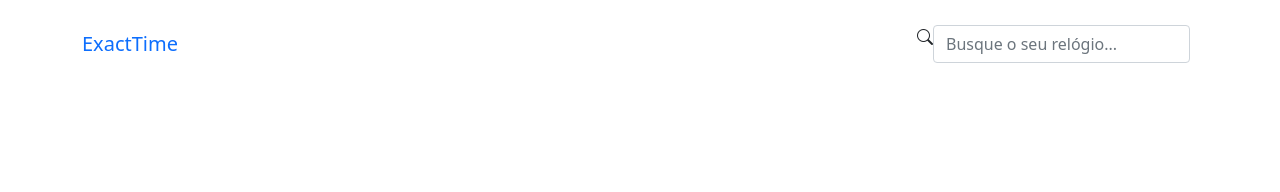
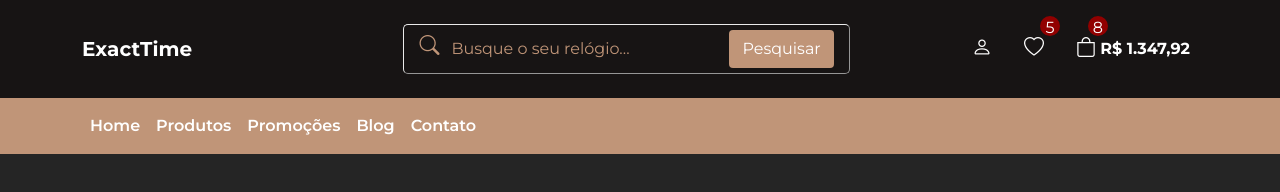
Before and after one commit to LeandroDukievicz/bootstrap5-exact-time-, a plain HTML site: page index.html in a window 1280 px wide. Drawn offline with nearby package versions, Linux system fonts and the light colour scheme.

Commit message:
FEAT - Complete the navbars of project

```diff
--- a/css/styles.css
+++ b/css/styles.css
@@ -1,3 +1,151 @@
-h1{
-    color:red;
+*{
+    font-family: 'Montserrat', sans-serif;
 }
+
+body{
+    background-color: #252525;
+}
+
+.primary-bg-color{
+    background-color: #171414;
+}
+
+.secondary-bg-color{
+    background-color: #C09578;
+}
+
+.light-bg-color{
+    background-color: #fcf5eb;
+}
+
+.dark-bg-color{
+    background-color: #101010;
+}
+
+.primary-color{
+    color: #C09578;
+}
+
+.secondary-color{
+    color:#626262;
+}
+
+.light-color{
+    color:#fcf5eb;
+}
+
+#navbar .navbar-nav{
+    flex-direction: row;
+    justify-content: end;
+}
+
+#navbar .navbar-nav li {
+    margin-left: 1em;
+}
+
+#navbar a,
+#navbar button{
+    color:#fff;
+}
+
+#navbar li {
+    position: relative;
+}
+
+#navbar i{
+    font-size: 20px;
+}
+
+#navbar span{
+    position: absolute;
+    top: -8px;
+    right: -8px;
+    width: 20px;
+    height: 20px;
+    border-radius: 50%;
+    color: #FFF;
+    background-color: #910000;
+    text-align: center;
+}
+
+#bag-item span{
+    left:20px;
+}
+
+.navbar-brand {
+    font-weight: 700;
+    width: 100%;
+    text-align: center;
+}
+
+@media (min-width: 768px){
+    .navbar-brand {
+        text-align: left;
+    }
+}
+
+#navbar-items {
+    justify-content: space-between;
+}
+
+@media (min-width: 768px) {
+    #navbar-items {
+        min-width: 80%;
+        display: flex;
+    }
+}
+
+#search-form {
+    width: 100%;
+    margin: 2em 0;
+}
+
+@media (min-width: 768px) {
+    #search-form {
+        width: 50%;
+        margin: 0;
+    }
+}
+
+#search-form {
+    border: 1px outset #eaeaea;
+    border-radius: 5px;
+    padding: 5px 15px;
+}
+
+#search-form input {
+    background-color: transparent;
+    border: none;
+    color: #fff;
+}
+
+#search-form input:focus{
+    box-shadow: 1px 1px #C09578;
+}
+
+#search-form input::placeholder {
+    color:#C09578;
+}
+
+
+
+#bottom-navbar-container .container {
+    justify-content: flex-end;
+
+}
+
+#bottom-navbar-container a {
+    font-weight: 600;
+    color:#fff;
+}
+#bottom-navbar-container a:hover{
+    transition: .5s;
+    letter-spacing: .1em;
+    color:#d5d5d5;
+}
+
+
+.navbar-toggler {
+    font-size: 2em;
+    color:#FFF
+}
--- a/index.html
+++ b/index.html
@@ -23,11 +23,68 @@
             <div id="navbar-items">
                 <div></div>
                 <form class="d-flex" id="search-form">
-                    <i class="bi bi-search primary color"></i>
-                    <input type="search" class="form-control me-2" placeholder="Busque o seu relógio...">
+                    <i class="bi bi-search primary-color"></i>
+                    <input type="search" class="form-control me-2 " placeholder="Busque o seu relógio..." aria-label="Search">
+                    <button class="btn secondary-bg-color" type="submit">Pesquisar</button>
                 </form>
+                <ul class="navbar-nav mb-2 mb-lg-0">
+                    <li class="nav-item">
+                        <a href="#" class="nav-link">
+                            <i class="bi bi-person"></i>
+                        </a>
+                    </li>
+                    <li class="nav-item">
+                        <a href="#" class="nav-link">
+                            <i class="bi bi-heart"></i>
+                        </a>
+                        <span class="qty-info ">5</span>
+                    </li>
+                    <li class="nav-item" id="bag-item">
+                        <a href="#" class="nav-link">
+                            <i class="bi bi-bag"></i>
+                            <b>R$ 1.347,92</b>
+                        </a>
+                        <span class="qty-info ">8</span>
+                    </li>
+                </ul>
             </div>
         </div>
     </nav>
+
+    <nav class="navbar navbar-expand-lg secondary-bg-color p-2" id="bottom-navbar-container">
+        <div class="container">
+            <button class="navbar-toggler" type="button"
+                data-bs-toggle="collapse"
+                data-bs-target="#bottom-navbar"
+                aria-controls="bottom-navbar"
+                aria-expanded="false"
+                aria-label="toggle navigation"
+                >
+                <i class="bi bi-list"></i>
+                </button>
+                <ul class="navbar-nav mb-2 mb-lg-0 collapse navbar-collapse" id="bottom-navbar">
+                    <li class="nav-item">
+                        <a href="#" class="nav-link">Home</a>
+                    </li>
+                    <li class="nav-item">
+                        <a href="#" class="nav-link">Produtos</a>
+                    </li>
+                    <li class="nav-item">
+                        <a href="#" class="nav-link">Promoções</a>
+                    </li>
+                    <li class="nav-item">
+                        <a href="#" class="nav-link">Blog</a>
+                    </li>
+                    <li class="nav-item">
+                        <a href="#" class="nav-link">Contato</a>
+                    </li>
+                </ul>
+
+
+
+        </div>
+
+    </nav>
+
 </body>
 </html>
```
